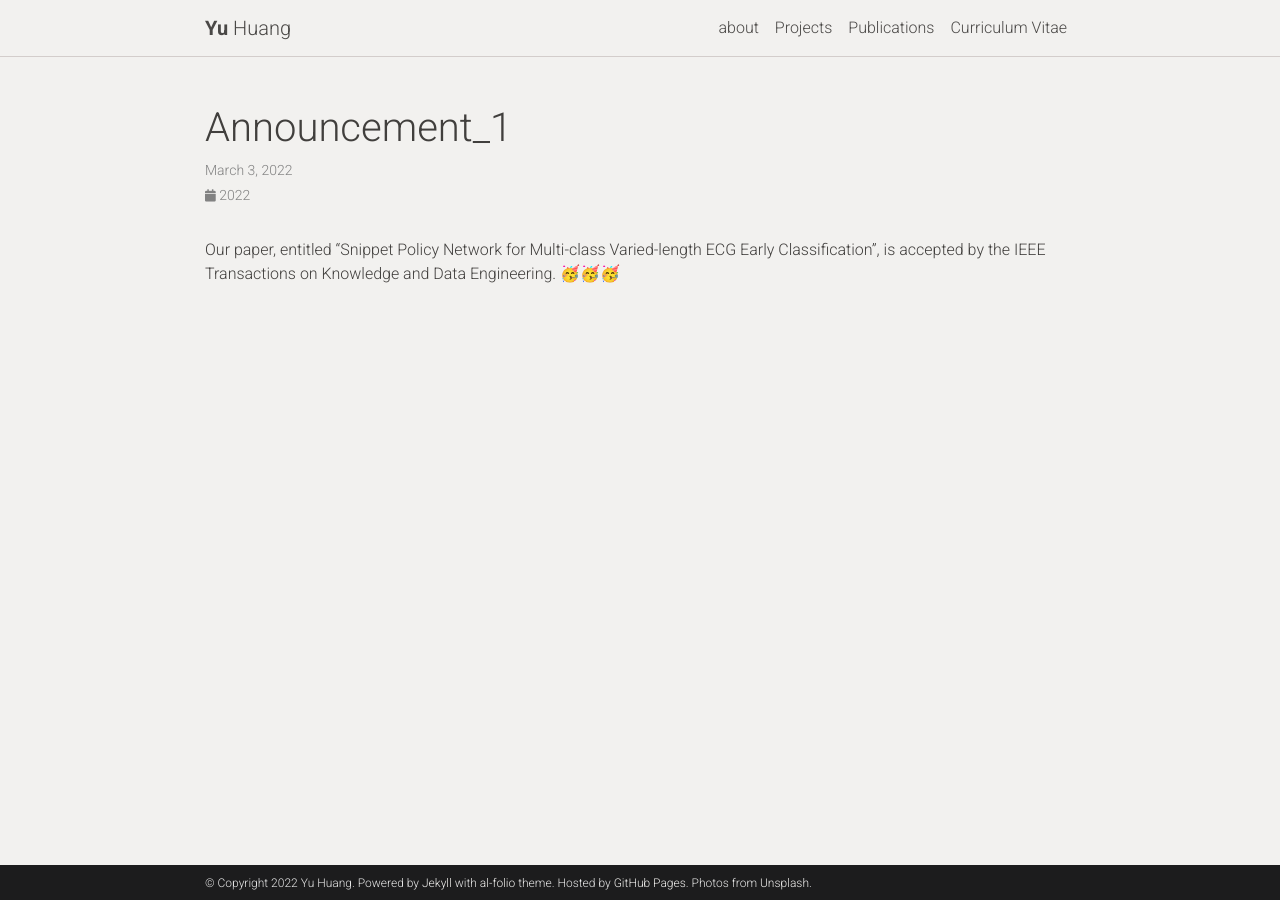
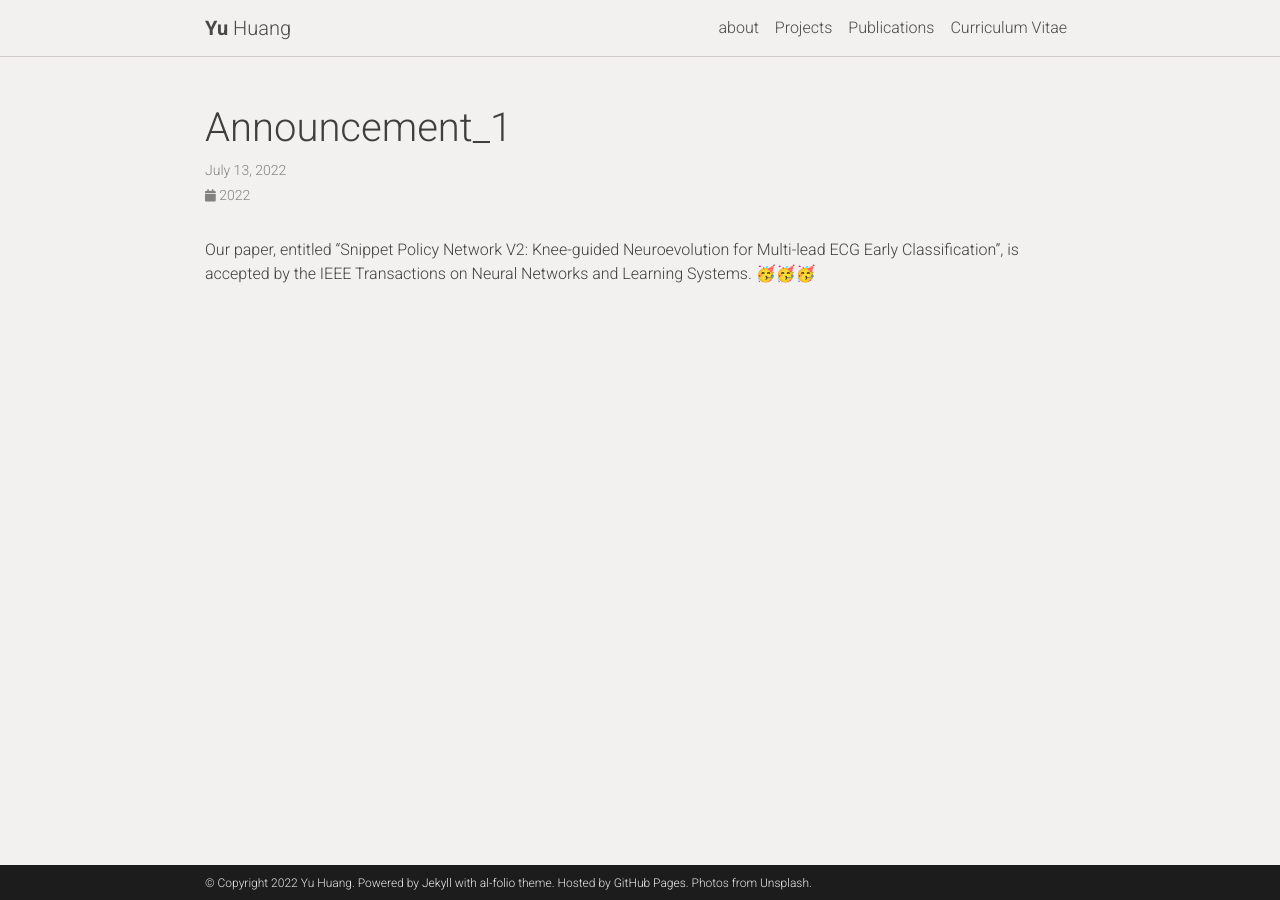
Before and after one commit to yuvisu/yuvisu.github.io, a Jekyll site: the page built from _news/announcement_1.md, in a window 1280 px wide. Built offline with Jekyll 4.4.1, drawn with Linux system fonts in a browser that asks for light colours; comment, search, counter and statistics services are not loaded; a style sheet for code colours, icons or effects is not loaded.

Commit message:
add news

```diff
--- a/_news/announcement_1.md
+++ b/_news/announcement_1.md
@@ -1,7 +1,7 @@
 ---
 layout: post
-date: 2022-3-3
+date: 2022-7-13
 inline: true
 ---
 
-Our paper, entitled "Snippet Policy Network for Multi-class Varied-length ECG Early Classification", is accepted by the IEEE Transactions on Knowledge and Data Engineering.  🥳🥳🥳
+Our paper, entitled "Snippet Policy Network V2: Knee-guided Neuroevolution for Multi-lead ECG Early Classification", is accepted by the IEEE Transactions on Neural Networks and Learning Systems.  🥳🥳🥳
```
Also changed, not shown: _news/announcement_2.md (+2 -2 lines), _news/announcement_3.md (added, +7 -0 lines).
